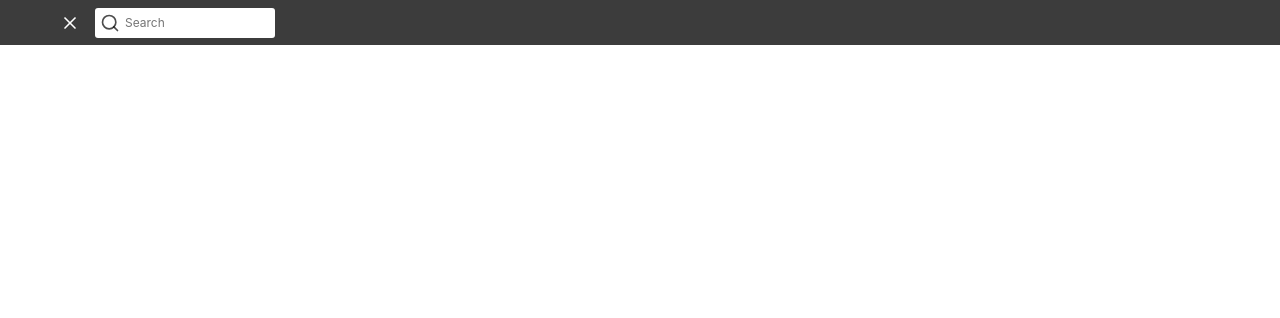
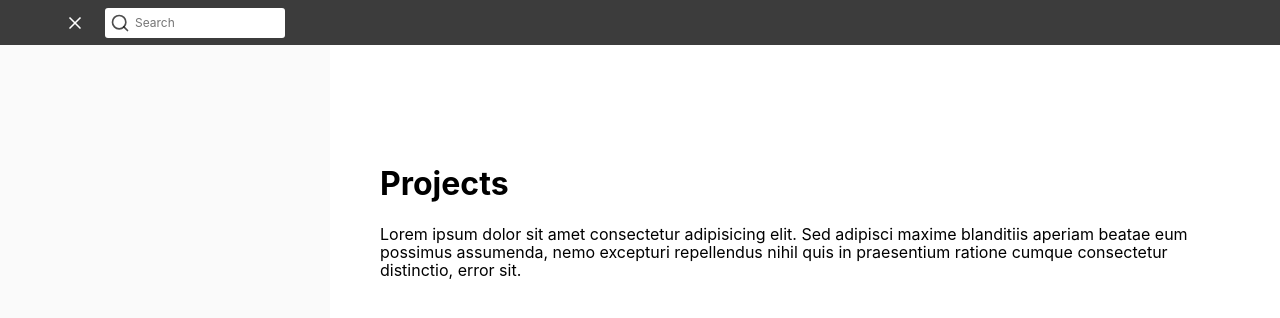
Before and after one commit to JonathanYuan23/Todo-list, a website: page index.html in a window 1280 px wide. Both pictures are taken after a click on the icon 70 px from the left and 22 px from the top of the page. Drawn offline with nearby package versions, Linux system fonts and the light colour scheme.

Commit message:
simplify menu icon switching, no longer creates a new svg every time it's switched to x and back. Sidebar is positioned

```diff
--- a/index.html
+++ b/index.html
@@ -14,19 +14,21 @@
             <div id="header-left">
                 <div id="menu-wrapper">
                     <i data-feather="menu"></i>
+                    <i data-feather="x"></i>
                 </div>
                 <div id="search-input-wrapper">
                     <i data-feather="search"></i>
-                    <input type="text" name="search" id="search" placeholder="Search" autocomplete="off">
+                    <input type="text" name="search" id="search" placeholder="Search" autocomplete="off" class="unselectable">
                 </div>
             </div>
         </header>
         <main>
-            <section id="sidebar">
+            <section id="sidebar" class="">
 
             </section>
             <section id="project-tasks">
-
+                <h1>Projects</h1>
+                <p>Lorem ipsum dolor sit amet consectetur adipisicing elit. Sed adipisci maxime blanditiis aperiam beatae eum possimus assumenda, nemo excepturi repellendus nihil quis in praesentium ratione cumque consectetur distinctio, error sit.</p>
             </section>
         </main>
         <script src="./node_modules/feather-icons/dist/feather.js"></script>
--- a/scripts/index.js
+++ b/scripts/index.js
@@ -1,49 +1,29 @@
-const DOMHandler = (function() {
-
+const DOMHandler = (function () {
     // load svgs
     feather.replace();
 
     // cache DOM
-    const toggleMenu = document.querySelector('.feather-menu');
+    const openMenu = document.querySelector('.feather-menu');
+    const closeMenu = document.querySelector('.feather-x');
+    const sidebar = document.querySelector('#sidebar');
 
     // bind events
-    toggleMenu.addEventListener('click', switchMenuToX);
-    toggleMenu.addEventListener('click', toggleSidebar);
+    openMenu.addEventListener('click', switchMenuToX);
+    closeMenu.addEventListener('click', switchXToMenu);
 
     function switchMenuToX(e) {
-        const parent = e.currentTarget.parentNode;
-        e.currentTarget.remove();
-        // e.currentTarget.removeEventListener('click', switchMenuToX);
-        // toggleMenu.removeEventListener('click', toggleSidebar);
-
-        const x = document.createElement('i');
-        x.setAttribute('data-feather', 'x');
-
-        parent.appendChild(x);
-        feather.replace();
-
-        const toggleX = document.querySelector('.feather-x');
-        toggleX.addEventListener('click', switchXToMenu);
+        openMenu.style.display = 'none';
+        closeMenu.style.display = 'block';
+        toggleSidebar();
     }
 
     function switchXToMenu(e) {
-        const parent = e.currentTarget.parentNode;
-        e.currentTarget.remove();
-        // e.currentTarget.removeEventListener('click', switchXToMenu);
-
-        const menu = document.createElement('i');
-        menu.setAttribute('data-feather', 'menu');
-
-        parent.appendChild(menu);
-        feather.replace();
-
-        const toggleMenu = document.querySelector('.feather-menu');
-        toggleMenu.addEventListener('click', switchMenuToX);
-        toggleMenu.addEventListener('click', toggleSidebar);
+        openMenu.style.display = 'block';
+        closeMenu.style.display = 'none';
+        toggleSidebar();
     }
 
     function toggleSidebar() {
-
+        sidebar.classList.toggle('active');
     }
-
 })();
--- a/styles/styles.css
+++ b/styles/styles.css
@@ -1,5 +1,12 @@
 html {
     font-family: -apple-system, BlinkMacSystemFont, "Segoe UI", Roboto, Helvetica, Arial, sans-serif;
+    height: 100%;
+}
+
+body {
+    height: 100%;
+    display: flex;
+    flex-direction: column;
 }
 
 header {
@@ -9,6 +16,12 @@ header {
     display: flex;
     height: 45px;
     padding: 0 45px;
+}
+
+.unselectable {
+    user-select: none;
+    -moz-user-select: none;
+    -webkit-user-select: none;
 }
 
 #header-left {
@@ -21,11 +34,19 @@ header {
     align-items: center;
 }
 
+.feather-menu {
+    display: block;
+}
+
+.feather-x {
+    display: none;
+}
+
 .feather-menu, .feather-x {
     height: 20px;
     width: 20px;
     border-radius: 5px;
-    margin: 0 10px;
+    margin: 0 15px;
     padding: 5px;
 }
 
@@ -64,6 +85,17 @@ input[id="search"]:focus {
     outline: none;
 }
 
+main {
+    display: flex;
+    flex-grow: 1;
+}
+
 #sidebar {
+    background-color: rgba(250, 250, 250, 1);
+    flex-shrink: 0;
+    width: 330px;
+}
 
+#project-tasks {
+    padding: 100px 50px;
 }
```
